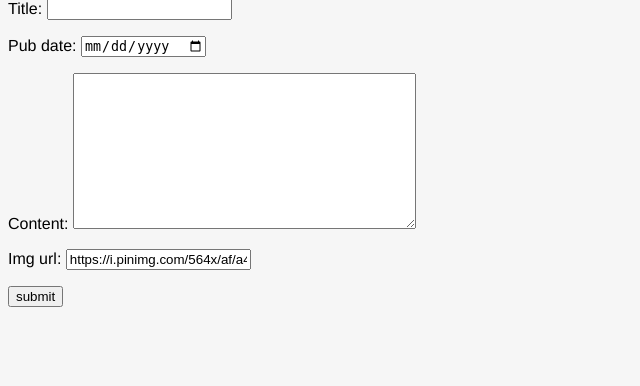
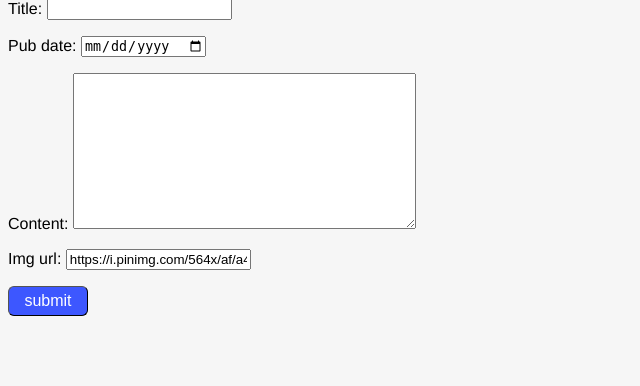
Before and after one commit to SheCodesAus/she-codes-django-news-project-Sarahbrod, a Django app: page /news/add-story/ in a window 1280 px wide. Shown: the part 107-493 px from the top of the page, without its empty margins (0-640 px from the left). Run offline with Django 4.2, Linux system fonts and the light colour scheme; parts of the project's set-up code (start-up, migrations or seed data) failed here and were passed over.

Commit message:
Form styling
Change the styling on the form

```diff
--- a/she_codes_news/static/styles.css
+++ b/she_codes_news/static/styles.css
@@ -52,3 +52,15 @@ a,
 p {
     font-family: helvetica;
 }
+
+input[type="submit" i] {
+    justify-content: center;
+    border-radius: 6px;
+    color: white;
+    background-color: rgb(61, 87, 255);
+    border-width: thin;
+    height: 30px;
+    width: 80px;
+    margin: auto;
+    font-size: 1rem;
+}
```
Also changed, not shown: README.md, 4 other files.
